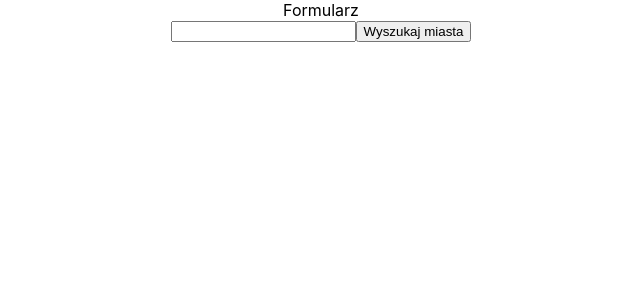
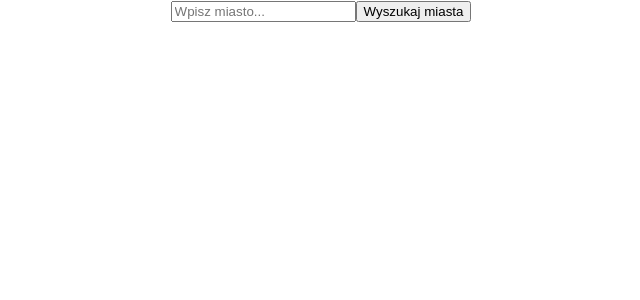
Before and after one commit to adrian-slowinski/weather-app-react, a React (Create React App) app: page / in a window 1280 px wide. Shown: the top 300 px of the page, without its empty margins (319-959 px from the left). Built offline with nearby package versions, Linux system fonts and the light colour scheme.

Commit message:
Add value to state logic

```diff
--- a/src/components/App.js
+++ b/src/components/App.js
@@ -4,10 +4,25 @@ import Result from './Result'
 import './App.css';
 
 class App extends Component {
+
+  state = {
+    value: ""
+  }
+
+  handleInputChange = (e) => {
+    const value = e.target.value
+    this.setState({
+      value: value
+    })
+    e.preventDefault()
+  }
+
   render() {
     return (
       <div className="App">
-        <Form/>
+        <Form
+          value={this.state.value}
+          change={this.handleInputChange}/>
         <Result/>
       </div>
     );
--- a/src/components/Form.js
+++ b/src/components/Form.js
@@ -2,9 +2,15 @@ import React from 'react';
 
 const Form = (props) => {
   return (
-    <div>
-      Formularz
-    </div>
+    <form onChange={props.change}>
+      <input
+        type="text"
+        value={props.value}
+        placeholder="Wpisz miasto..."
+        />
+      <button
+        type="submit">Wyszukaj miasta</button>
+    </form>
    );
 }
 
--- a/src/components/Result.js
+++ b/src/components/Result.js
@@ -2,10 +2,9 @@ import React from 'react';
 
 const Result = (props) => {
   return (
-    <form>
-      <input type="text"/>
-      <button type="submit">Wyszukaj miasta</button>
-    </form>
+    <div>
+
+    </div>
    );
 }
 
```
